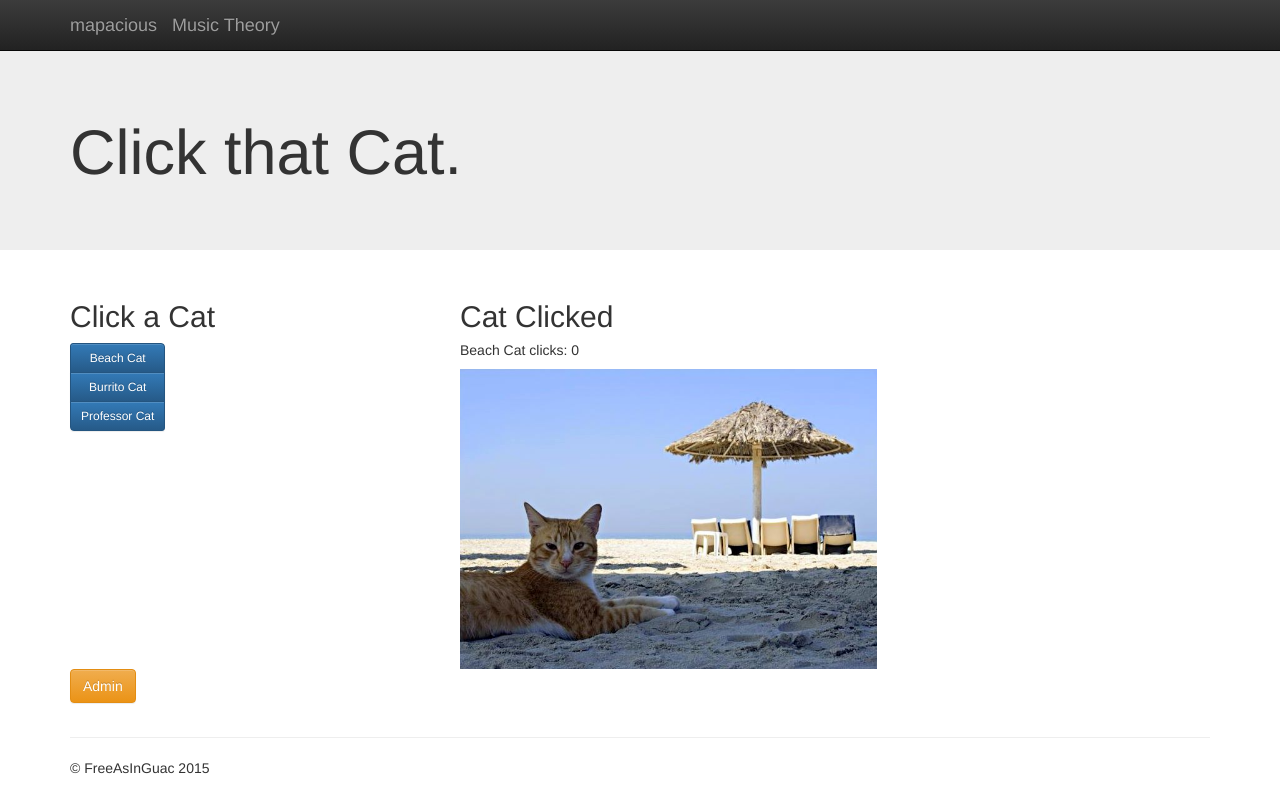
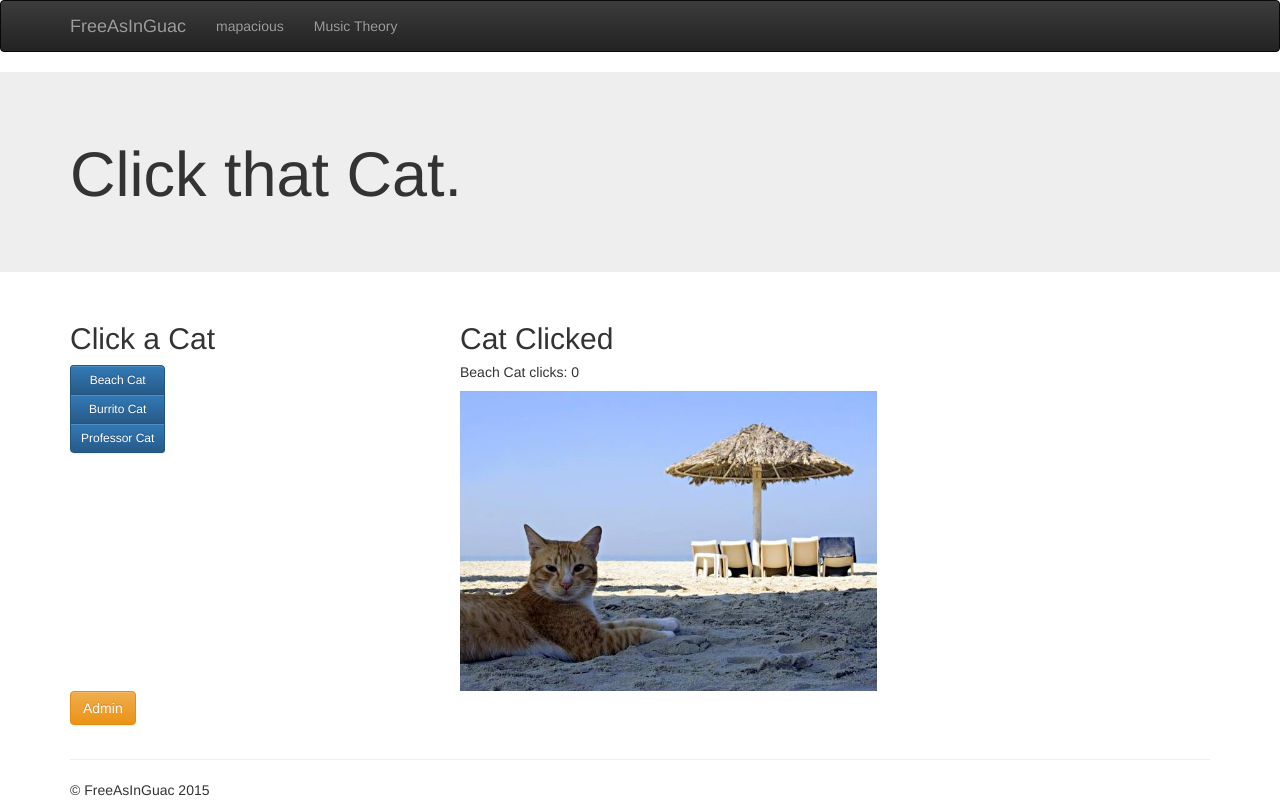
Before and after one commit to Kamps-Duac/Kamps-Duac.github.io, a plain HTML site: page index.html in a window 1280 px wide. Drawn offline with nearby package versions, Linux system fonts and the light colour scheme.

Commit message:
retouching navbar

```diff
--- a/index.html
+++ b/index.html
@@ -1,26 +1,21 @@
 <!doctype html>
 <html class="no-js" lang="">
+
 <head>
     <meta charset="utf-8">
     <meta http-equiv="X-UA-Compatible" content="IE=edge,chrome=1">
     <title></title>
     <meta name="description" content="Cat Clicker for Udacity!">
     <meta name="viewport" content="width=device-width, initial-scale=1">
+    <link rel="stylesheet" href="css/bootstrap.min.css">
 
-  <link rel="stylesheet" href="css/bootstrap.min.css">
-  <style>
-  body {
-    padding-top: 50px;
-    padding-bottom: 20px;
-  }
-  </style>
     <link rel="stylesheet" href="css/bootstrap-theme.min.css">
     <link rel="stylesheet" href="css/main.css">
-
     <script src="js/vendor/modernizr-2.8.3.min.js"></script>
 </head>
+
 <body>
-  <nav class="navbar navbar-inverse navbar-fixed-top" role="navigation">
+    <nav class="navbar navbar-inverse" role="navigation">
         <div class="container">
             <div class="navbar-header">
                 <button type="button" class="navbar-toggle collapsed" data-toggle="collapse" data-target="#navbar" aria-expanded="false" aria-controls="navbar">
@@ -29,23 +24,17 @@
                     <span class="icon-bar"></span>
                     <span class="icon-bar"></span>
                 </button>
-        <a class="navbar-brand" href="http://mapacious.s3-website-us-east-1.amazonaws.com/">mapacious</a>
-        <a class="navbar-brand" href="https://s3.amazonaws.com/skd-musictheory/musictheory/index.html">Music Theory</a>
+                <a class="navbar-brand" href="http://kamps-duac.github.io">FreeAsInGuac</a>
             </div>
-<!--         <div id="navbar" class="navbar-collapse collapse">
-          <form class="navbar-form navbar-right" role="form">
-            <div class="form-group">
-              <input type="text" placeholder="Email" class="form-control">
+            <div id="navbar" class="navbar-collapse collapse">
+                <ul class="nav navbar-nav">
+                    <li><a href="http://mapacious.s3-website-us-east-1.amazonaws.com/">mapacious</a></li>
+                    <li><a href="https://s3.amazonaws.com/skd-musictheory/musictheory/index.html">Music Theory</a></li>
+                </ul>
             </div>
-            <div class="form-group">
-              <input type="password" placeholder="Password" class="form-control">
-            </div>
-            <button type="submit" class="btn btn-success">Sign in</button>
-          </form>
-        </div> --><!--/.navbar-collapse -->
+            <!--/.navbar-collapse -->
         </div>
     </nav>
-
     <!-- Main jumbotron for a primary marketing message or call to action -->
     <div class="jumbotron">
         <div class="container">
```
Lines whose indentation alone changed are shown as unchanged.
